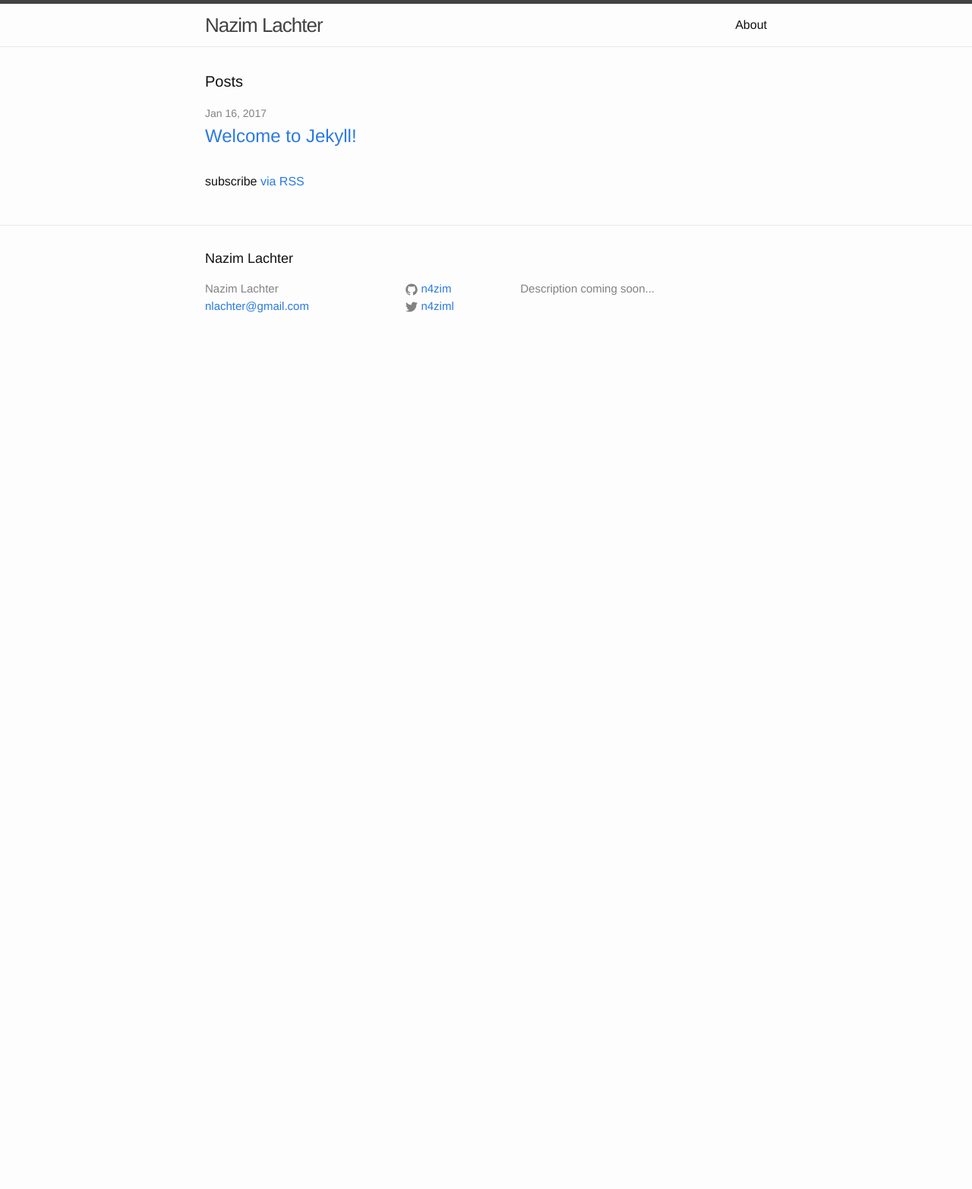
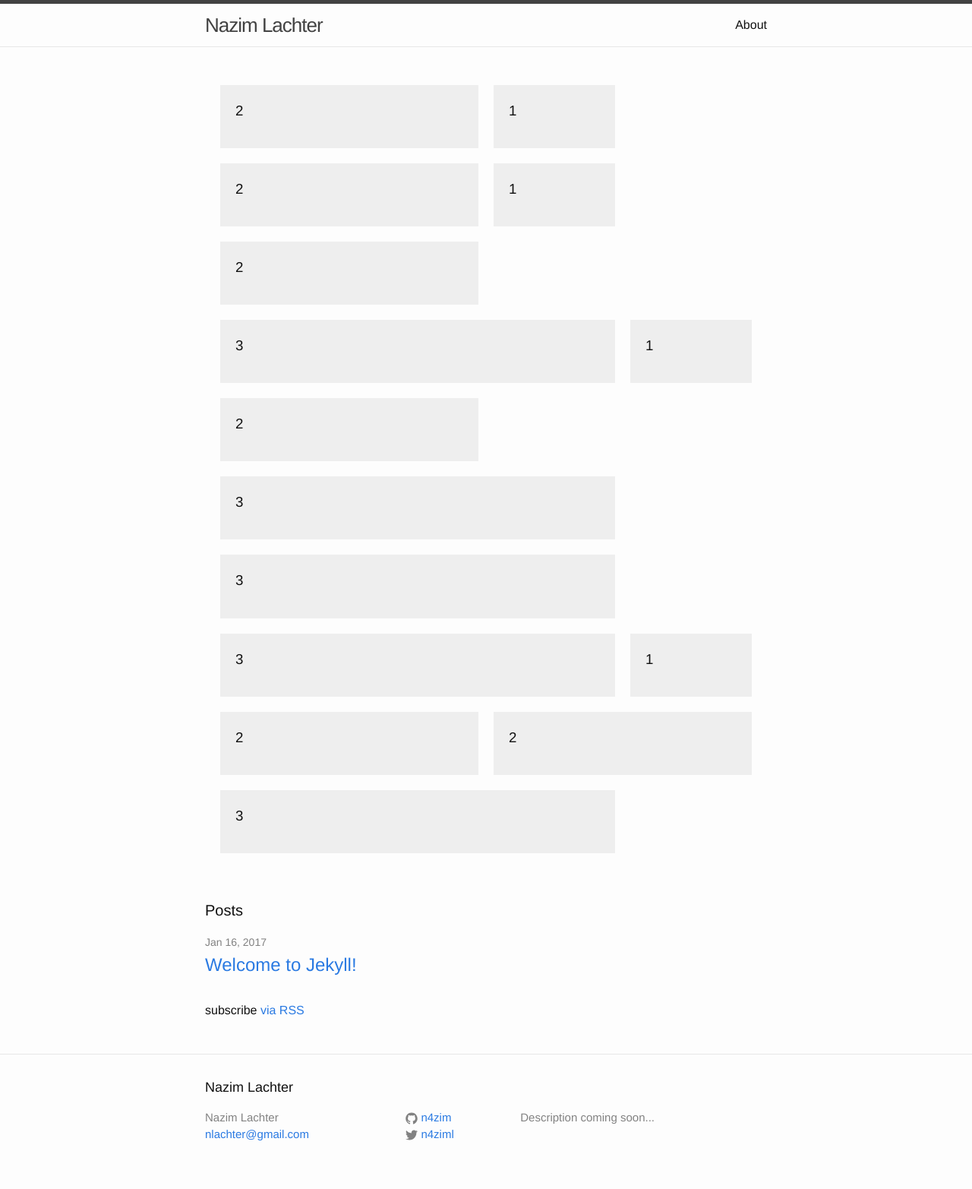
Before and after one commit to n4zim/n4zim.github.io, a Jekyll site: the page built from index.md, in a window 1280 px wide. Shown: the whole page at 76% size. Built offline with Jekyll 4.4.1, drawn with Linux system fonts in a browser that asks for light colours; before the commit the page ends 900 px from its top, so only the background shows below that.

Commit message:
Système de grilles pour les articles

```diff
--- a/_layouts/home.html
+++ b/_layouts/home.html
@@ -3,6 +3,31 @@ layout: default
 ---
 
 <div class="home">
+
+    {% assign rand = "2 1 2 1 2 3 1 2 3 3 3 1 2 2 3" | split: " " %}
+
+    {% assign available = 100 %}
+
+    <div class="grid">
+    {% for nb in rand %}
+        {% if nb == "3" %}
+            {% if true %}
+                {% assign size = "3-4" %}
+            {% else %}
+                {% assign size = "1-1" %}
+            {% endif %}
+        {% elsif nb == "2" %}
+            {% assign size = "1-2" %}
+        {% else %}
+            {% assign size = "1-4" %}
+        {% endif %}
+        <div class="div-{{size}}">
+            <div class="card">
+                <h3>{{ nb }}</h3>
+            </div>
+        </div>
+    {% endfor %}
+    </div>
 
     <h1 class="page-heading">Posts</h1>
 
--- /dev/null
+++ b/_sass/grids.scss
@@ -0,0 +1,52 @@
+$padding: 20px;
+
+.grid {
+  margin: 0 0 $padding 0;
+  padding: $padding 0 $padding $padding;
+  [class*='div-']:last-of-type { padding-right: $padding; }
+
+  *, *:after, *:before {
+    -webkit-box-sizing: border-box;
+    -moz-box-sizing: border-box;
+    box-sizing: border-box;
+  }
+
+  &:after {
+    content: "";
+    display: table;
+    clear: both;
+  }
+
+  [class*='div-'] {
+    float: left;
+    padding: 0 $padding $padding 0;
+    width: 100%;
+    .grid &:last-of-type { padding-right: 0; }
+  }
+
+  .card {
+    padding: $padding;
+    background: #eee;
+  }
+}
+
+@media all and (min-width: 450px) and (max-width: 599px) {
+  .grid {
+    .div-1-2, .div-1-4, .div-1-3 { width: 50%; }
+  }
+}
+
+@media all and (min-width: 600px) and (max-width: 799px) {
+  .grid {
+    .div-1-3, .div-1-4 { width: 33.333333%; }
+    .div-2-3, .div-1-2 { width: 66.666666%; }
+  }
+}
+
+@media all and (min-width: 800px) {
+  .grid {
+    .div-1-4, .div-1-3 { width: 25%; }
+    .div-1-2 { width: 50%; }
+    .div-3-4, .div-2-3 { width: 75%; }
+  }
+}
--- a/assets/main.scss
+++ b/assets/main.scss
@@ -34,5 +34,5 @@ $on-laptop:        800px;
 //     }
 // }
 
-// Import partials from the `minima` theme.
+@import "grids";
 @import "minima";
```
Also changed, not shown: Gemfile.lock.
